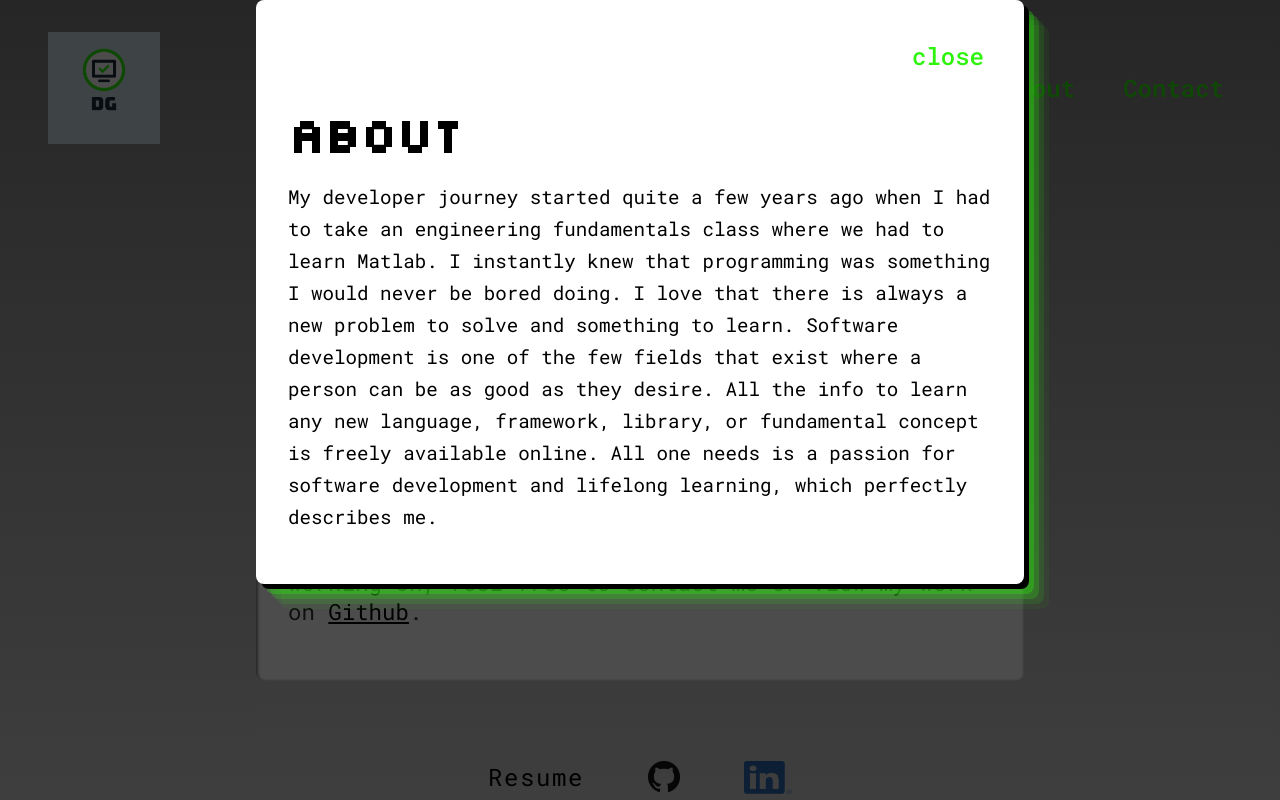
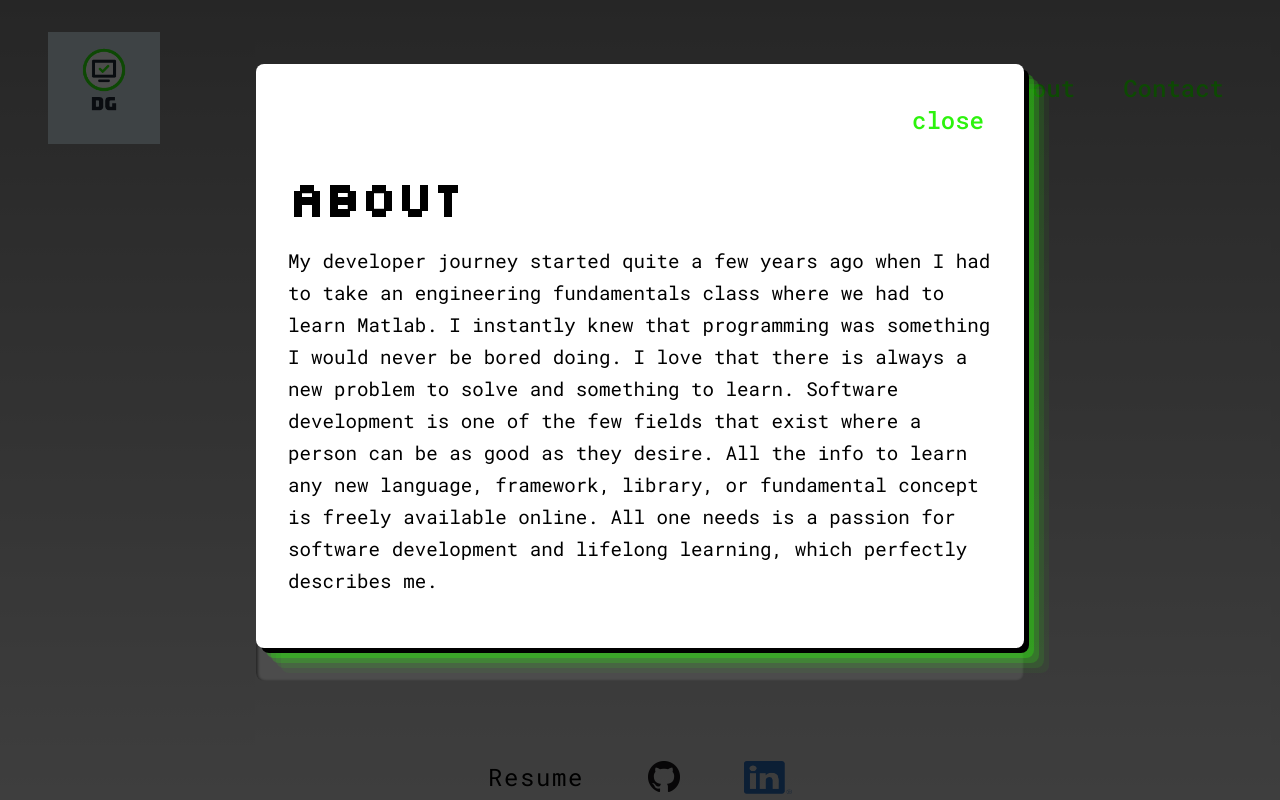
Before and after one commit to davidgreen29/portfolio-app, a React (Create React App) app: page / in a window 1280 px wide. Both pictures are taken after a click on the button "About". Shown: the top 800 px of the page. Built offline with nearby package versions, Linux system fonts and the light colour scheme.

Commit message:
popup padding top

```diff
--- a/src/Styles/PopUp.css
+++ b/src/Styles/PopUp.css
@@ -10,6 +10,7 @@
     justify-content: center;
     align-items: center;
     overflow-y: auto;
+    padding-top:4rem;
 
 }
 
```
